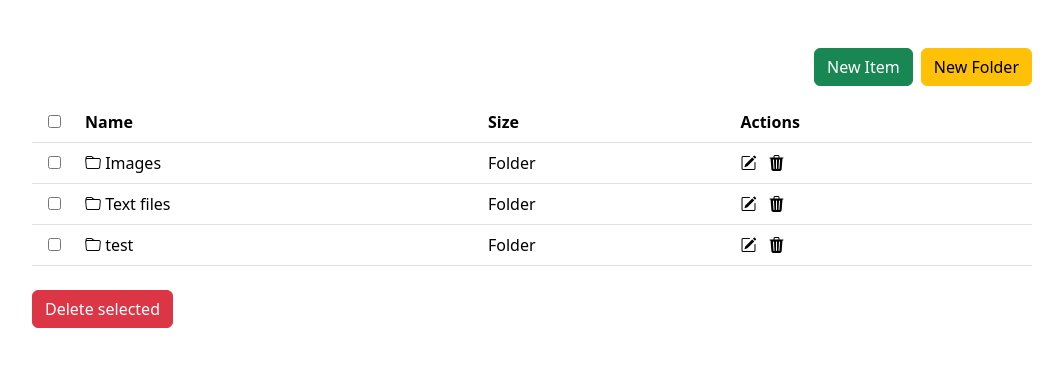
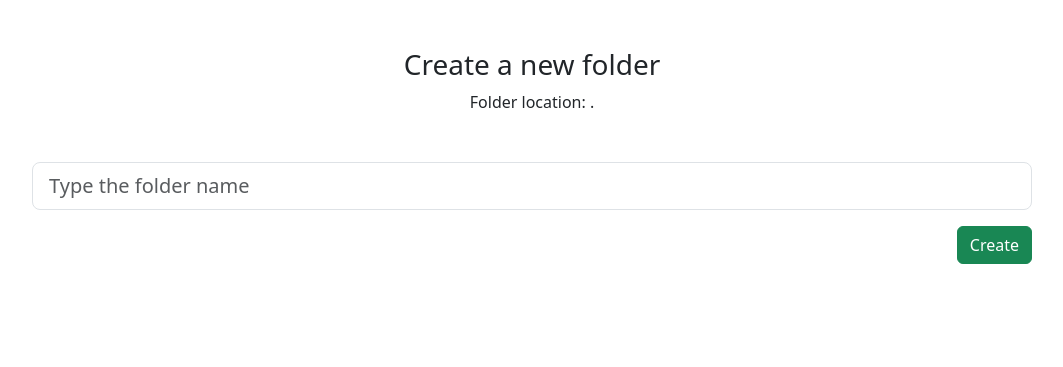
Before and after one commit to ruta-is-coding/file-manager, a PHP site: the page made by index.php in a window 1280 px wide. Shown: the top 367 px of the page, without its empty margins (108-1171 px from the left). Run offline with PHP 8.4, Linux system fonts and the light colour scheme.

Commit message:
Added create folder function, fixed redirection bugs

```diff
--- a/index.php
+++ b/index.php
@@ -1,7 +1,12 @@
 <!-- Sukurkite failų valdymo sistemą.
-Veikiantis pavyzdys: https://tinyfilemanager.github.io/demo/
  -->
+
 <?php
+//naujo folderio sukūrimas
+// if (isset($_POST['folder-name'])) {
+//     $folderPath = $_POST['folder-name'];
+//     echo $folderPath;
+// }
 //ar path parametras egzistuoja
 $path = isset($_GET['path']) ? $_GET['path'] : ".";
 //skenuojama path direktorija
@@ -66,7 +71,7 @@ if (isset($_GET['action']) and ($_GET['action']) === "delete" and isset($_GET['i
         }
     }
     // perkrovimas
-    header("Location: ./");
+    header('Location: ?path=' . $path);
 }
 
 //puslapio query parametras
@@ -100,7 +105,10 @@ $page = isset($_GET['page']) ? $_GET['page'] : false;
         //routeris
         switch ($page) {
             case 'new-item':
-                include './views/upload.php';
+                include './views/upload-file.php';
+                break;
+            case 'new-folder':
+                include './views/create-folder.php';
                 break;
             default:
                 include './views/home.php';
--- /dev/null
+++ b/views/create-folder.php
@@ -0,0 +1,22 @@
+<?php
+$path = $_GET['path'];
+
+if (isset($_POST['folder-name'])) {
+    $folderName = $_POST['folder-name'];
+    $fullPath = $path . '/' . $folderName;
+    echo $folderName;
+    mkdir($fullPath);
+    header('Location: ?path=' . $path);
+};
+?>
+
+<div class="text-center">
+    <h3>Create a new folder</h3>
+    <p class="mb-5">Folder location: <?php echo $path; ?></p>
+    <form method="POST" class="mb-3" enctype="multipart/form-data" action=<?php $fullPath ?>>
+        <input name="folder-name" class="form-control form-control-lg" type="text" placeholder="Type the folder name">
+        <div class="d-flex justify-content-end mt-3">
+            <button class="btn btn-success">Create</button>
+        </div>
+    </form>
+</div>
--- a/views/home.php
+++ b/views/home.php
@@ -1,7 +1,12 @@
+<?php
+$path = isset($_GET['path']) ? $_GET['path'] : ".";
+?>
 <div class="d-flex justify-content-end mb-3">
     <div class="d-flex gap-2">
-        <a href="?page=new-item" class="btn btn-success">New Item</a>
-        <a href="?page=new-folder" class="btn btn-warning">New Folder</a>
+        <?php
+        echo '<a href="?page=new-item" class="btn btn-success">New Item</a>' .
+            '<a href="?page=new-folder&path=' . $path . '" class="btn btn-warning">New Folder</a>';
+        ?>
     </div>
 </div>
 <!-- jeigu nėra užklausos parametro action, atvaizduojame formos atsidarantį elementą -->
@@ -109,7 +114,7 @@ if (!isset($_GET['action'])) :
                         //antras - naujo failo kelias
                         rename($realfile, $path . '/' . $_POST['filename']);
                         //redirektinimas į pradinį puslapį
-                        header("Location: ./");
+                        header('Location: ?path=' . $path);
                     }
 
                     $result = "<tr>
```
Also changed, not shown: views/upload-file.php (added, +9 -0 lines), views/upload.php (deleted, +0 -8 lines), 1 other file.
